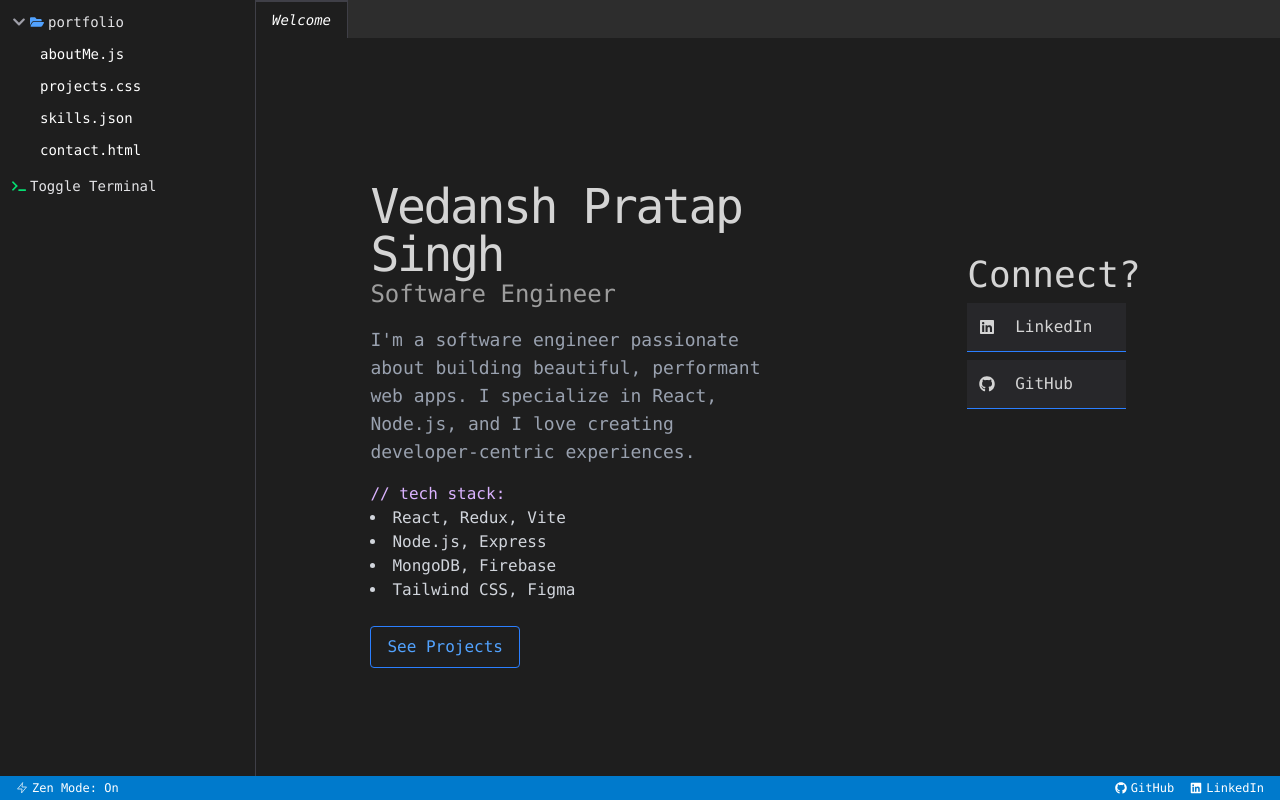
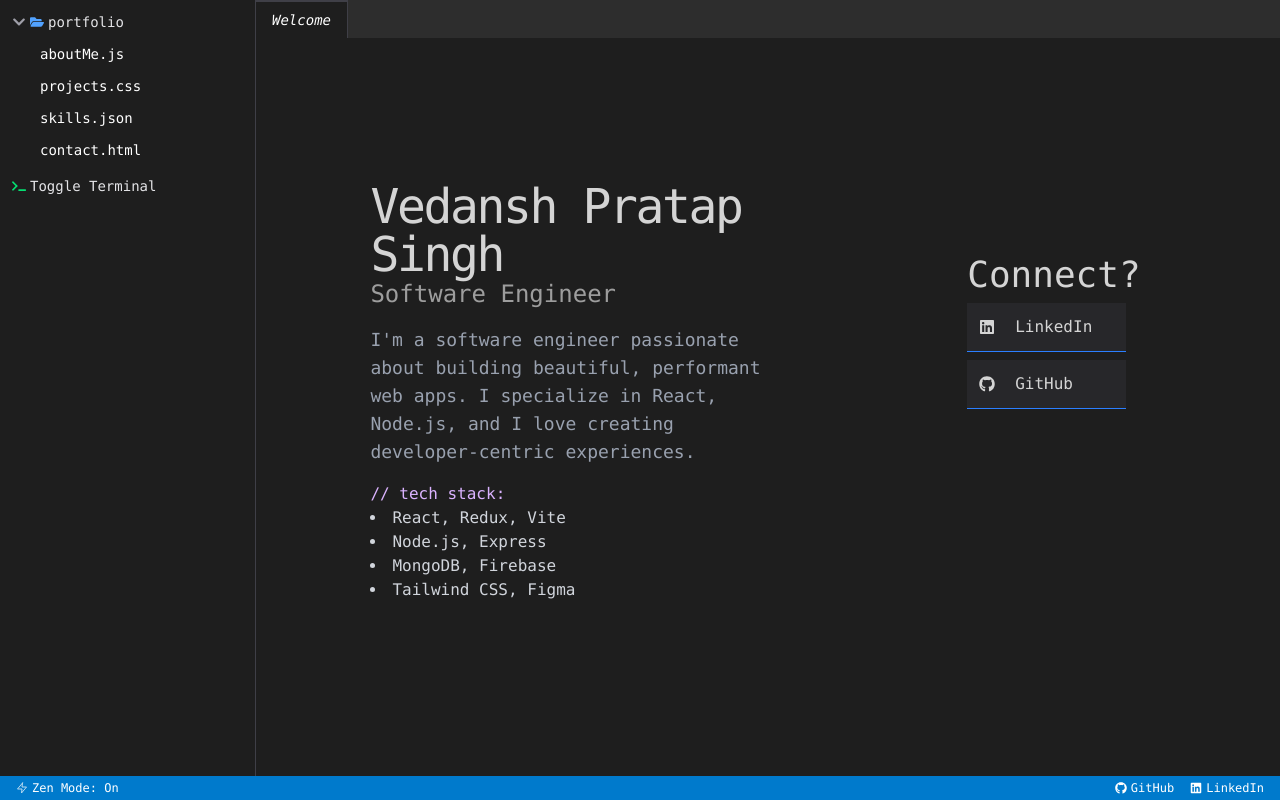
Before and after one commit to vednashday/portfolio, a React (Vite) app: page / in a window 1280 px wide. Built offline with nearby package versions, Linux system fonts and the light colour scheme.

Commit message:
Update Start.jsx

```diff
--- a/src/pages/Start.jsx
+++ b/src/pages/Start.jsx
@@ -19,11 +19,7 @@ const Start = () => {
                     <li>MongoDB, Firebase</li>
                     <li>Tailwind CSS, Figma</li>
                 </ul>
-                <a href="https://vednashday-portfolio.vercel.app/projects">
-                <button className="mt-6 px-4 py-2 border border-blue-500 text-blue-400 hover:bg-blue-500 hover:text-black transition-all rounded">
-                    See Projects
-                </button>
-                </a>
+
 
 
 
```
